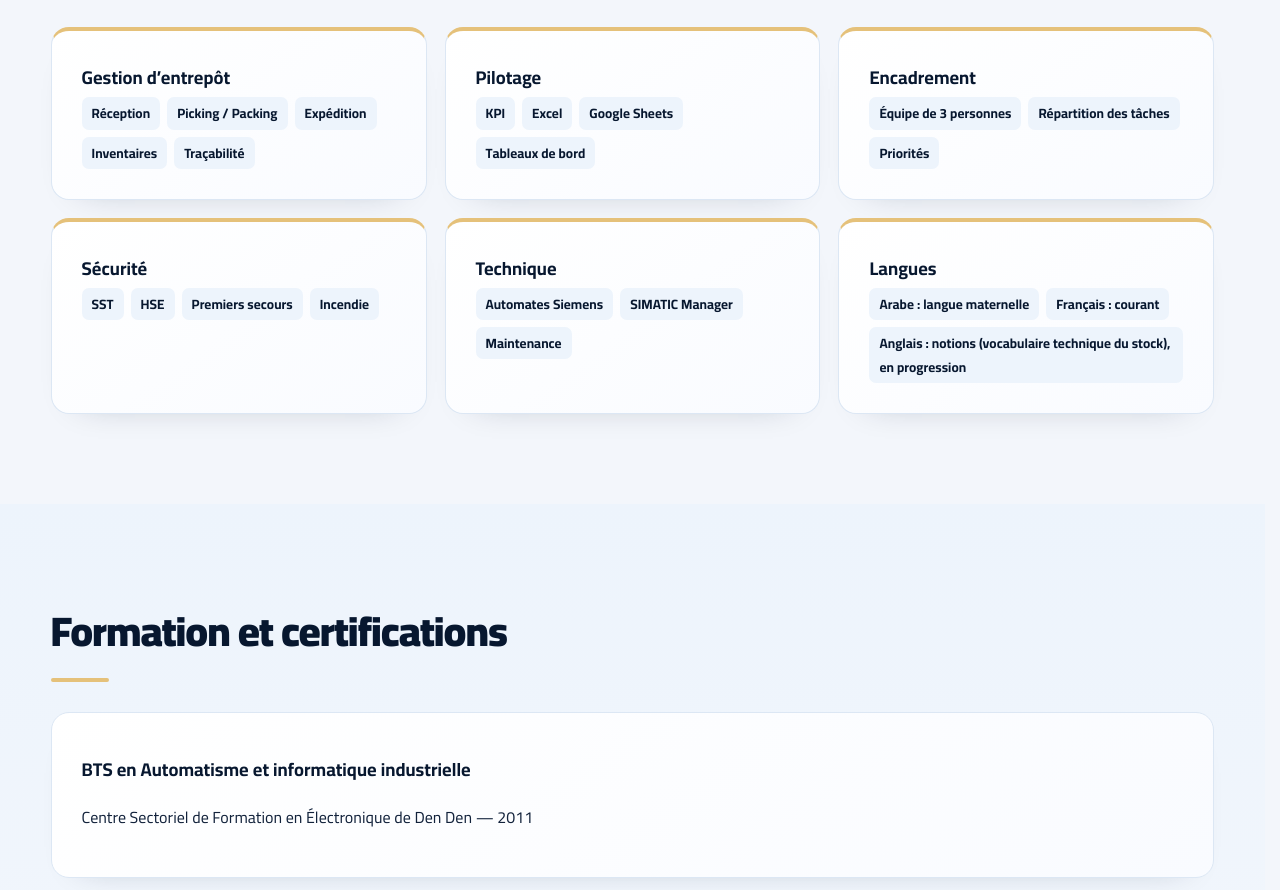
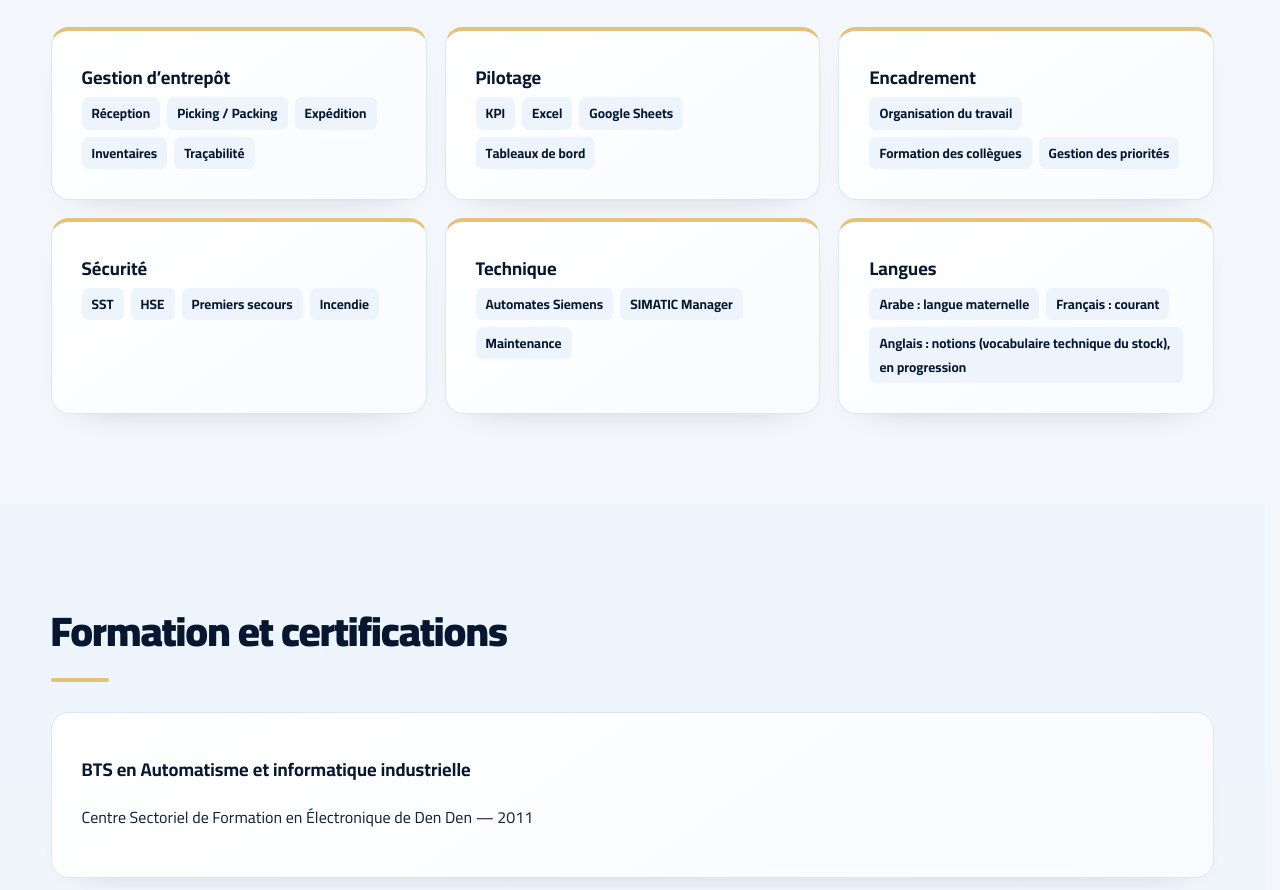
Before and after one commit to jouinibelhassen715-cmd/jouinibelhassen715-cmd.github.io, a plain HTML site: page index.html in a window 1280 px wide. Shown: the part 3085-3975 px from the top of the page. Drawn offline with Linux system fonts and the light colour scheme.

Commit message:
Remove unsupported team-size claim from portfolio

```diff
--- a/index.html
+++ b/index.html
@@ -752,7 +752,7 @@ footer{padding:28px 0!important;color:#64748b!important}
       skills: [
         ["Gestion d’entrepôt", ["Réception", "Picking / Packing", "Expédition", "Inventaires", "Traçabilité"]],
         ["Pilotage", ["KPI", "Excel", "Google Sheets", "Tableaux de bord"]],
-        ["Encadrement", ["Équipe de 3 personnes", "Répartition des tâches", "Priorités"]],
+        ["Encadrement", ["Organisation du travail", "Formation des collègues", "Gestion des priorités"]],
         ["Sécurité", ["SST", "HSE", "Premiers secours", "Incendie"]],
         ["Technique", ["Automates Siemens", "SIMATIC Manager", "Maintenance"]],
         ["Langues", ["Arabe : langue maternelle", "Français : courant", "Anglais : notions (vocabulaire technique du stock), en progression"]]
@@ -853,7 +853,7 @@ footer{padding:28px 0!important;color:#64748b!important}
       skills: [
         ["إدارة المستودعات", ["الاستلام", "تحضير الطلبيات", "الشحن", "الجرد", "تتبع البضائع"]],
         ["المتابعة", ["مؤشرات الأداء", "Excel", "Google Sheets", "لوحات المتابعة"]],
-        ["التأطير", ["فريق من 3 أشخاص", "توزيع المهام", "ترتيب الأولويات"]],
+        ["التأطير", ["تنظيم العمل", "تكوين الزملاء", "إدارة الأولويات"]],
         ["السلامة", ["السلامة المهنية", "HSE", "الإسعافات الأولية", "مكافحة الحرائق"]],
         ["التقنية", ["أجهزة Siemens", "SIMATIC Manager", "الصيانة"]],
         ["اللغات", ["العربية: اللغة الأم", "الفرنسية: طلاقة", "الإنجليزية: مبادئ أولية (مصطلحات تقنية في المخزون)، في طور التحسّن"]]
```
